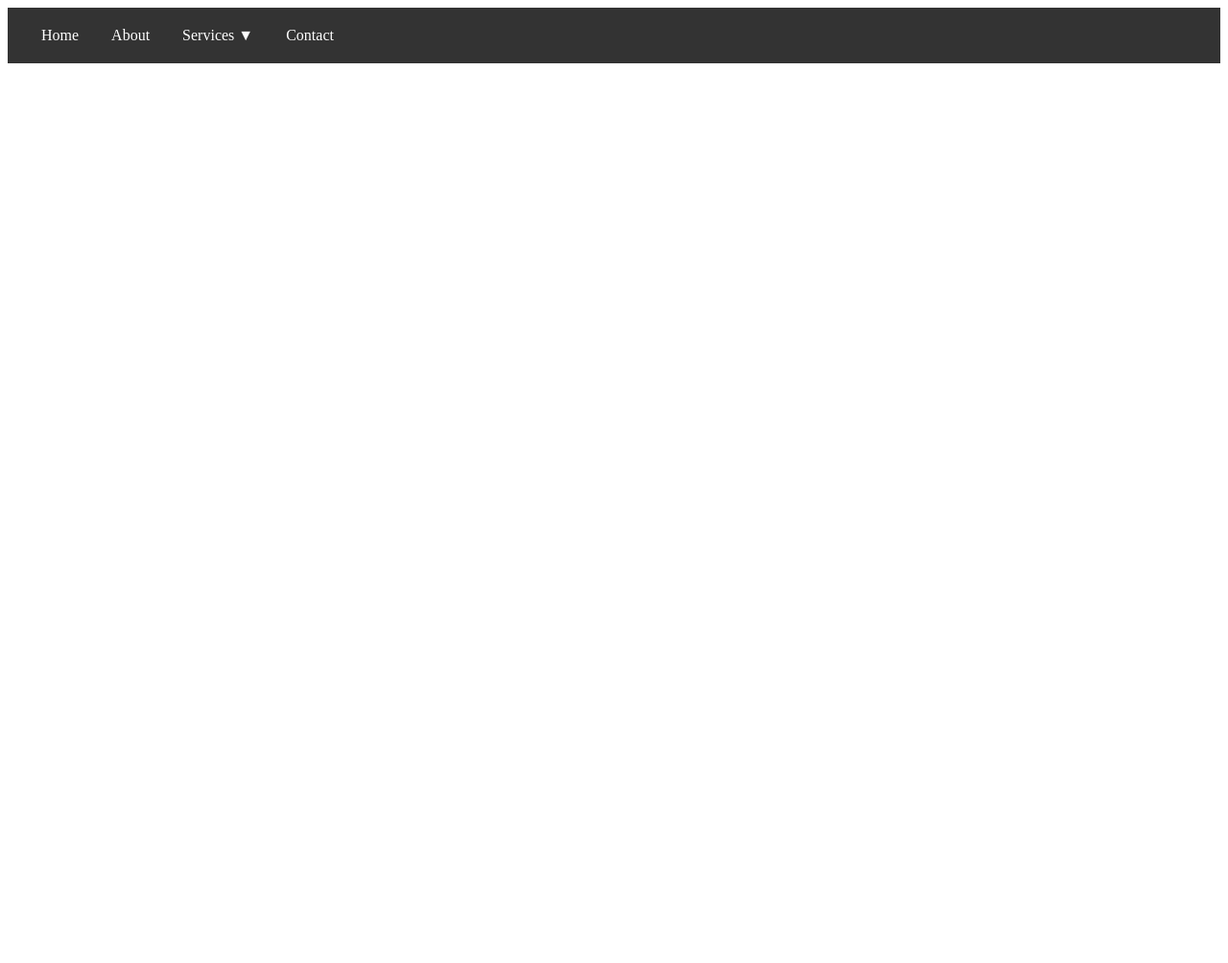
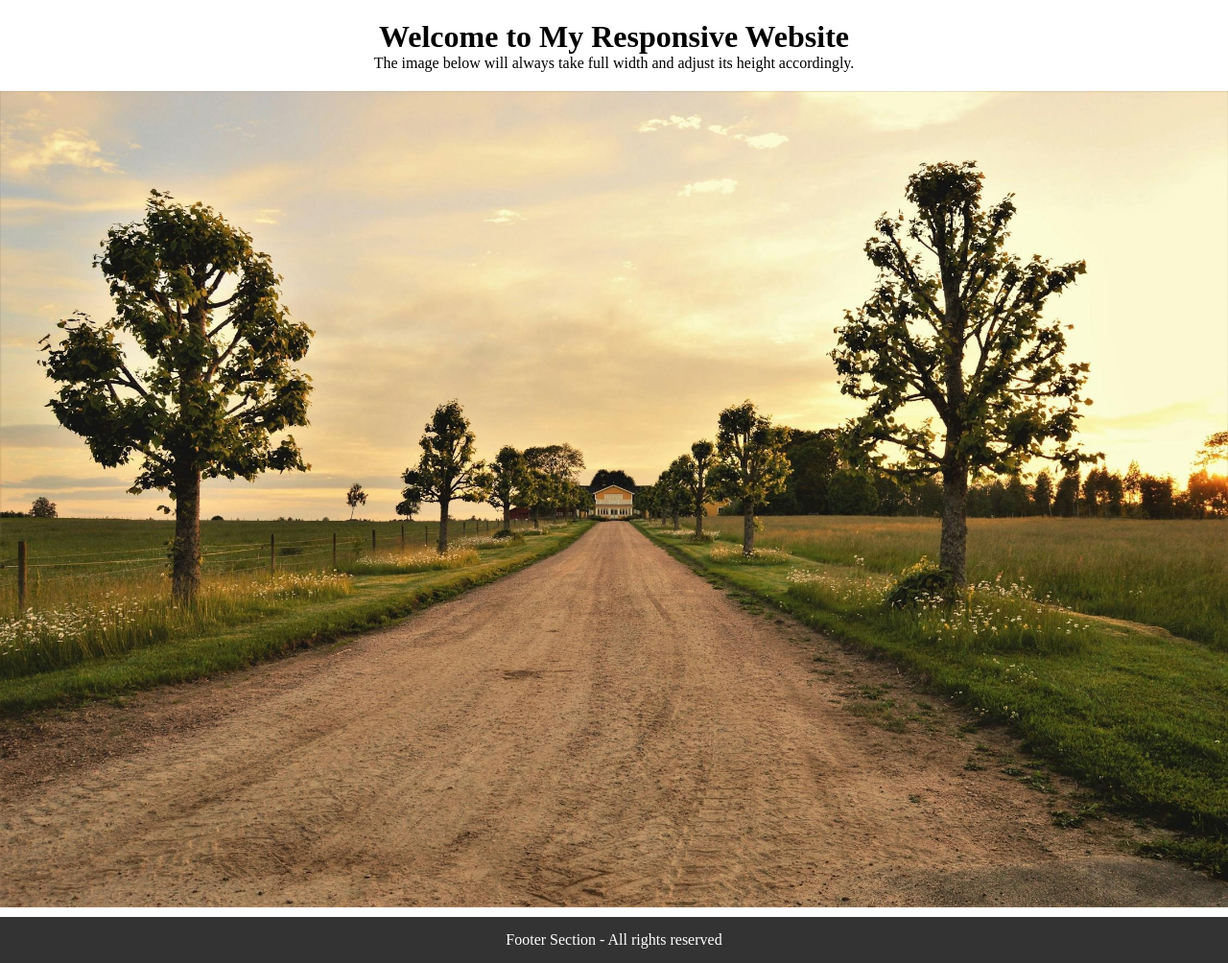
Before and after one commit to Shaniza/Tour-Guide-, a plain HTML site: page fake.html in a window 1280 px wide. Shown: the whole page at 96% size. Before the commit the page ends 800 px from the top, so only its background shows below. Drawn offline with Linux system fonts and the light colour scheme.

Commit message:
image before footer section

```diff
--- a/fake.html
+++ b/fake.html
@@ -3,78 +3,51 @@
 <head>
     <meta charset="UTF-8">
     <meta name="viewport" content="width=device-width, initial-scale=1.0">
-    <title>Simple Dropdown Navbar</title>
+    <title>Full-Width Responsive Image</title>
     <style>
-        /* Navbar styling */
-        .navbar {
-            background-color: #333;
-            padding: 10px 20px;
+        /* Reset styles */
+        * {
+            margin: 0;
+            padding: 0;
+            box-sizing: border-box;
         }
 
-        .navbar a {
-            color: white;
-            text-decoration: none;
-            padding: 10px 15px;
-            display: inline-block;
+        /* Container for content */
+        .container {
+            text-align: center;
+            padding: 20px;
         }
 
-        .navbar a:hover {
-            background-color: #575757;
+        /* Make the image take full width and adjust height */
+        .full-width-image {
+            width: 100%;
+            height: auto; /* Ensures aspect ratio is maintained */
+            display: block; /* Removes extra spacing below the image */
         }
 
-        /* Dropdown container */
-        .dropdown {
-            position: relative;
-            display: inline-block;
-        }
-
-        .dropdown > a {
-            cursor: pointer;
-        }
-
-        /* Dropdown menu */
-        .dropdown-menu {
-            display: none;
-            position: absolute;
-            background-color: white;
-            min-width: 150px;
-            box-shadow: 0px 4px 8px rgba(0, 0, 0, 0.1);
-            z-index: 1;
-        }
-
-        .dropdown-menu a {
-            color: black;
-            padding: 10px 15px;
-            display: block;
-        }
-
-        .dropdown-menu a:hover {
-            background-color: #f1f1f1;
-        }
-
-        /* Show dropdown on hover */
-        .dropdown:hover .dropdown-menu {
-            display: block;
+        /* Footer styling */
+        .footer {
+            background-color: #333;
+            color: white;
+            text-align: center;
+            padding: 15px;
+            margin-top: 10px;
         }
     </style>
 </head>
 <body>
 
-    <div class="navbar">
-        <a href="#">Home</a>
-        <a href="#">About</a>
+    <div class="container">
+        <h1>Welcome to My Responsive Website</h1>
+        <p>The image below will always take full width and adjust its height accordingly.</p>
+    </div>
 
-        <!-- Dropdown -->
-        <div class="dropdown">
-            <a href="#">Services ▼</a>
-            <div class="dropdown-menu">
-                <a href="#">Web Development</a>
-                <a href="#">SEO</a>
-                <a href="#">Marketing</a>
-            </div>
-        </div>
+    <!-- Full-Width Image -->
+    <img class="full-width-image" src="country-road.jpeg" alt="Responsive Image">
 
-        <a href="#">Contact</a>
+    <!-- Footer -->
+    <div class="footer">
+        <p>Footer Section - All rights reserved</p>
     </div>
 
 </body>
```
Also changed, not shown: index.html (+3 -3 lines), style.css (+5 -4 lines), country-road.jpeg (added).
